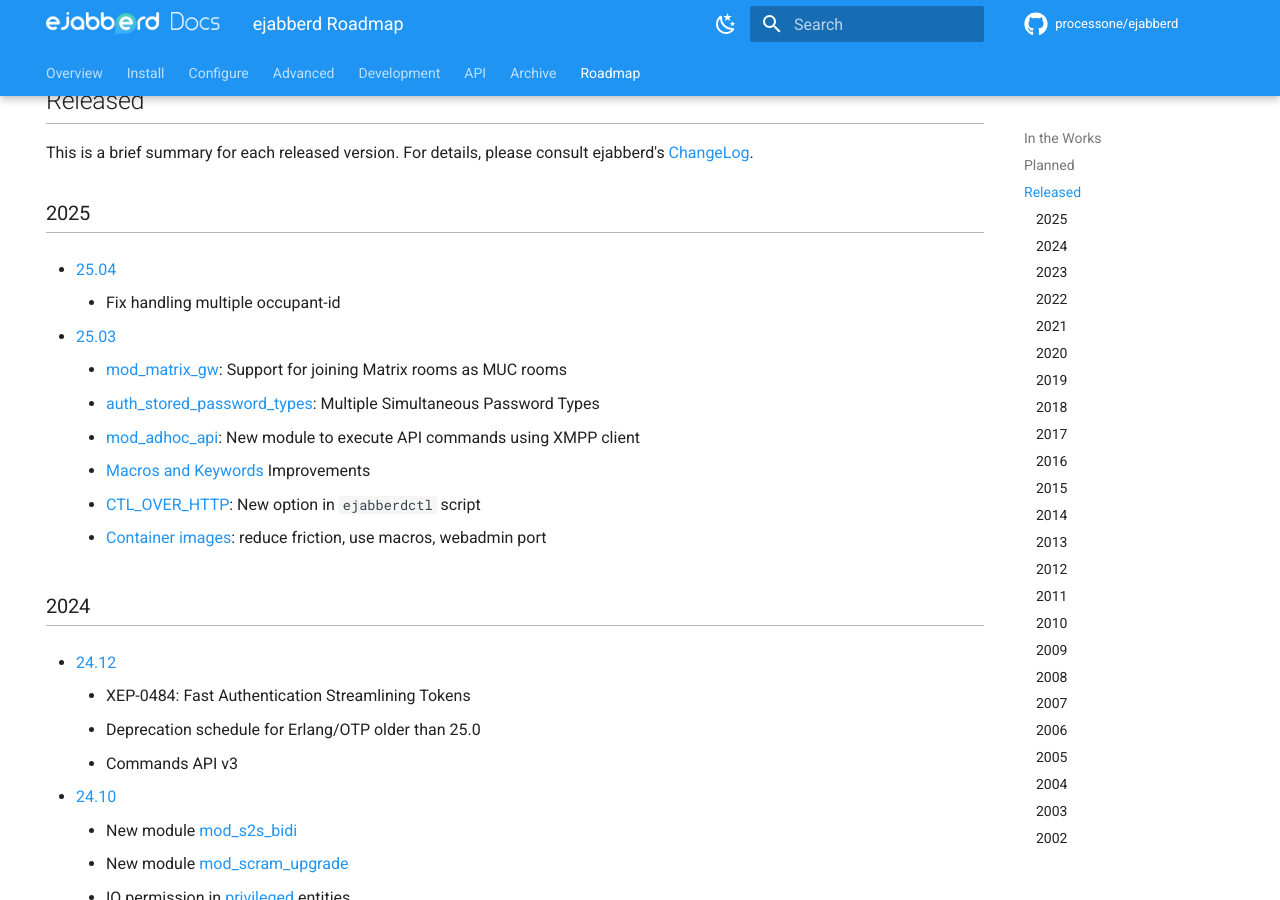
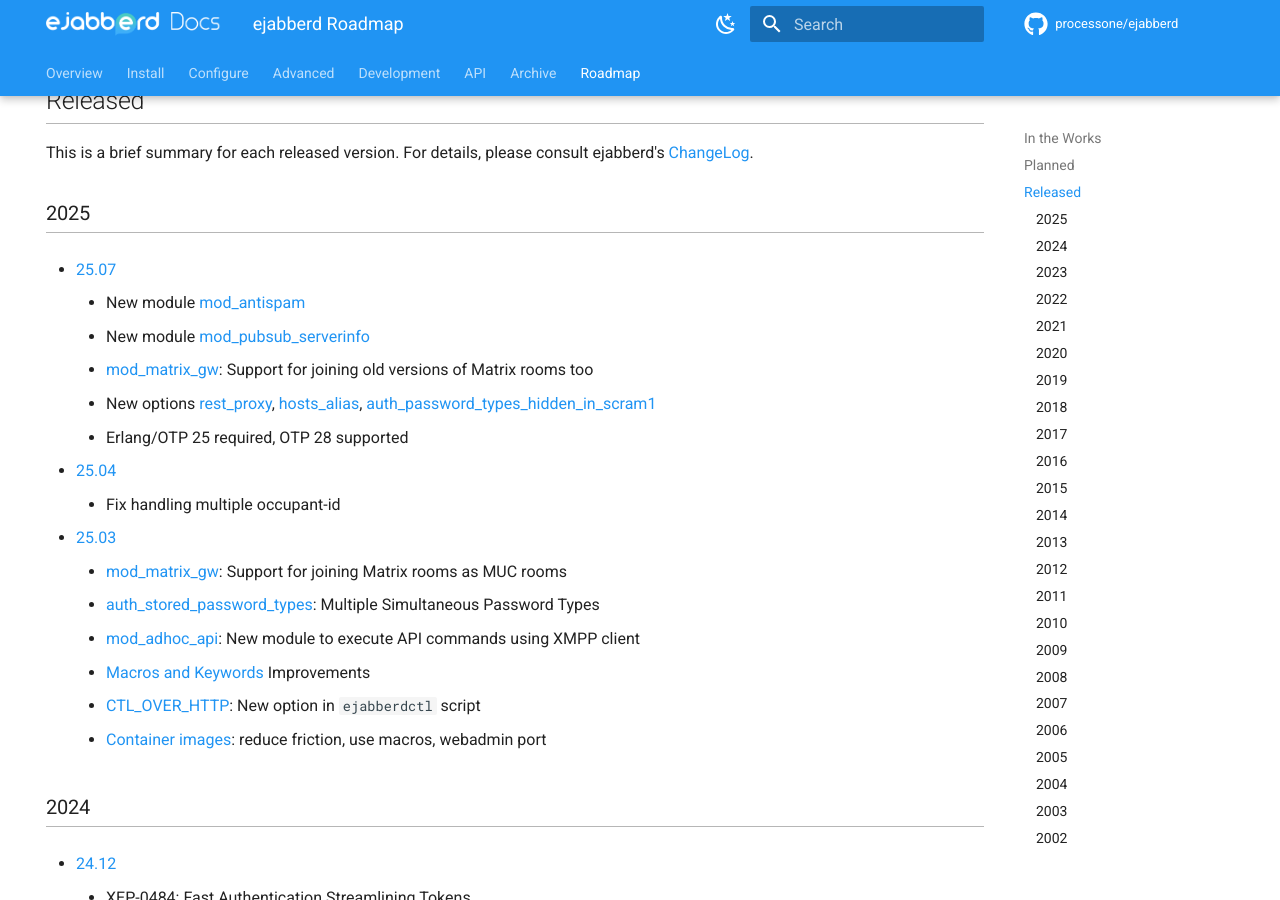
Before and after one commit to processone/docs.ejabberd.im, an MkDocs documentation site: the page built from content/roadmap/index.md, in a window 1280 px wide and 900 px high, scrolled down 498 px. Built offline with MkDocs 1.6.1 and Material for MkDocs 9.7.7, drawn with Linux system fonts in a browser that asks for light colours; comment, search, counter and statistics services are not loaded.

Commit message:
Add 25.07 to roadmap

```diff
--- a/content/roadmap/index.md
+++ b/content/roadmap/index.md
@@ -21,6 +21,13 @@
 This is a brief summary for each released version. For details, please consult ejabberd's [ChangeLog](../CHANGELOG.md).
 
 ### 2025
+
+- [25.07](https://www.process-one.net/blog/ejabberd-25-07/)
+    - New module [mod_antispam](../admin/configuration/modules.md/#mod_antispam)
+    - New module [mod_pubsub_serverinfo](../admin/configuration/modules.md/#mod_pubsub_serverinfo)
+    - [mod_matrix_gw](../admin/configuration/modules.md/#mod_matrix_gw): Support for joining old versions of Matrix rooms too
+    - New options [rest_proxy](../admin/configuration/toplevel.md#rest_proxy), [hosts_alias](../admin/configuration/toplevel.md#hosts_alias), [auth_password_types_hidden_in_scram1](../admin/configuration/toplevel.md#auth_password_types_hidden_in_scram1)
+    - Erlang/OTP 25 required, OTP 28 supported
 
 - [25.04](https://www.process-one.net/blog/ejabberd-25-04/)
     - Fix handling multiple occupant-id
```
